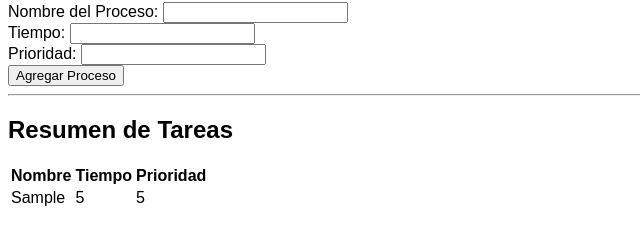
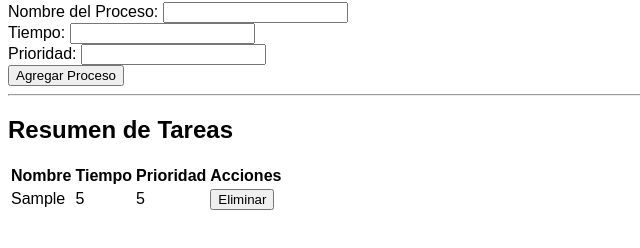
Before and after one commit to Huroncito16/AnalyTICs-3.0, a plain HTML site: page index.html in a window 1280 px wide. Both pictures are taken after typing "Sample", "5", "5" into the empty fields and a click on the button "Agregar Proceso". Shown: the part 78-326 px from the top of the page, without its empty margins (0-640 px from the left). Drawn offline with Linux system fonts and the light colour scheme.

Commit message:
Agregar columna de acciones en la tabla de procesos y mejorar la gestión de eventos para agregar y eliminar procesos

```diff
--- a/index.html
+++ b/index.html
@@ -32,6 +32,7 @@
                 <th>Nombre</th>
                 <th>Tiempo</th>
                 <th>Prioridad</th>
+                <th>Acciones</th>
             </tr>
         </thead>
         <tbody>
--- a/js/main.js
+++ b/js/main.js
@@ -1,37 +1,92 @@
-function addProcess() {
-    const processList = [];
 
-    const processNameInput = document.getElementById('processName');
-    const processTimeInput = document.getElementById('processTime');
-    const processPriorityInput = document.getElementById('processPriority');
-    const addButton = document.getElementById('addButton');
-    const processTableBody = document.querySelector('#processTable tbody');
+const ProcessStore = {
+    processes: [],
 
-    const name = processNameInput.value;
-        const time = processTimeInput.value;
-        const priority = processPriorityInput.value;
+    getProcesses: function() {
+        return this.processes;
+    },
+
+    addProcess: function(process) {
+        this.processes.push(process);
+    },
+
+    deleteProcess: function(index) {
+        if (index >= 0 && index < this.processes.length) {
+            this.processes.splice(index, 1);
+        }
+    }
+};
+
+const UIManager = {
+    elements: {
+        nameInput: document.getElementById('processName'),
+        timeInput: document.getElementById('processTime'),
+        priorityInput: document.getElementById('processPriority'),
+        addButton: document.getElementById('addButton'),
+        tableBody: document.querySelector('#processTable tbody')
+    },
+
+    getInputs: function() {
+        const name = this.elements.nameInput.value;
+        const time = this.elements.timeInput.value;
+        const priority = this.elements.priorityInput.value;
+        return { name, time, priority };
+    },
+
+    clearInputs: function() {
+        this.elements.nameInput.value = '';
+        this.elements.timeInput.value = '';
+        this.elements.priorityInput.value = '';
+    },
+
+    renderTable: function(processes) {
+        this.elements.tableBody.innerHTML = ''; // Limpiar la tabla
+        processes.forEach((process, index) => {
+            const row = this.elements.tableBody.insertRow();
+            row.innerHTML = `
+                <td>${process[0]}</td>
+                <td>${process[1]}</td>
+                <td>${process[2]}</td>
+                <td><button class="delete-btn" data-index="${index}">Eliminar</button></td>
+            `;
+        });
+    }
+};
+
+const App = {
+    init: function() {
+        console.log("Planificador de procesos inicializado.");
+        this.addEventListeners();
+    },
+
+    addEventListeners: function() {
+        UIManager.elements.addButton.addEventListener('click', this.handleAddProcess.bind(this));
+        UIManager.elements.tableBody.addEventListener('click', this.handleDeleteProcess.bind(this));
+    },
+
+    handleAddProcess: function() {
+        const { name, time, priority } = UIManager.getInputs();
 
         if (name && time && priority) {
             const newProcess = [name, parseInt(time), parseInt(priority)];
-            processList.push(newProcess);
-
-            const newRow = document.createElement('tr');
-            newRow.innerHTML = `
-                <td>${name}</td>
-                <td>${time}</td>
-                <td>${priority}</td>
-            `;
-            processTableBody.appendChild(newRow);
-
-            // Limpiar los campos de entrada
-            processNameInput.value = '';
-            processTimeInput.value = '';
-            processPriorityInput.value = '';
-
-            console.log('Procesos actuales:', processList);
+            ProcessStore.addProcess(newProcess);
+            UIManager.renderTable(ProcessStore.getProcesses());
+            UIManager.clearInputs();
+            console.log('Procesos actuales:', ProcessStore.getProcesses());
         } else {
             alert('Por favor, complete todos los campos.');
         }
+    },
+
+    handleDeleteProcess: function(event) {
+        if (event.target.classList.contains('delete-btn')) {
+            const indexToDelete = parseInt(event.target.getAttribute('data-index'));
+            ProcessStore.deleteProcess(indexToDelete);
+            UIManager.renderTable(ProcessStore.getProcesses());
+            console.log('Procesos actuales:', ProcessStore.getProcesses());
+        }
+    }
 };
 
-addButton.addEventListener('click',addProcess);
+// Iniciar la aplicación
+App.init();
```
